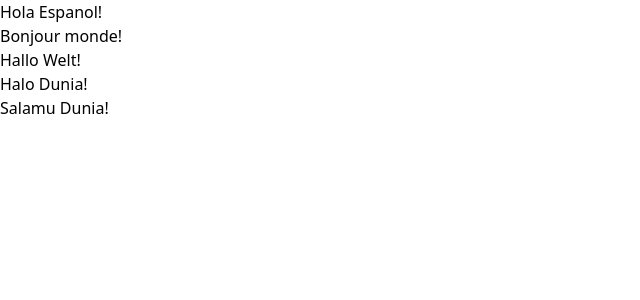
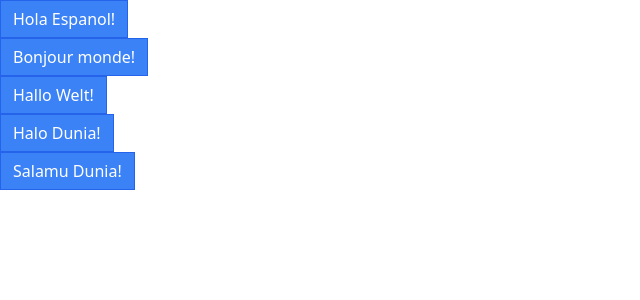
Before and after one commit to asksaurabh/React-Tutorial, a React (Create React App) app in the folder custom-naivgation-routing-systems/: page / in a window 1280 px wide. Shown: the top 300 px of the page, without its empty margins (0-640 px from the left). Built offline with nearby package versions, Linux system fonts and the light colour scheme.

Commit message:
Apply tailwindCSS classes to Button component

```diff
--- a/custom-naivgation-routing-systems/src/Button.js
+++ b/custom-naivgation-routing-systems/src/Button.js
@@ -10,7 +10,11 @@
   outline,
   rounded,
 }) {
-  return <button>{children}</button>;
+  return (
+    <button className='px-3 py-1.5 border border-blue-600 bg-blue-500 text-white'>
+      {children}
+    </button>
+  );
 }
 
 Button.propTypes = {
```
